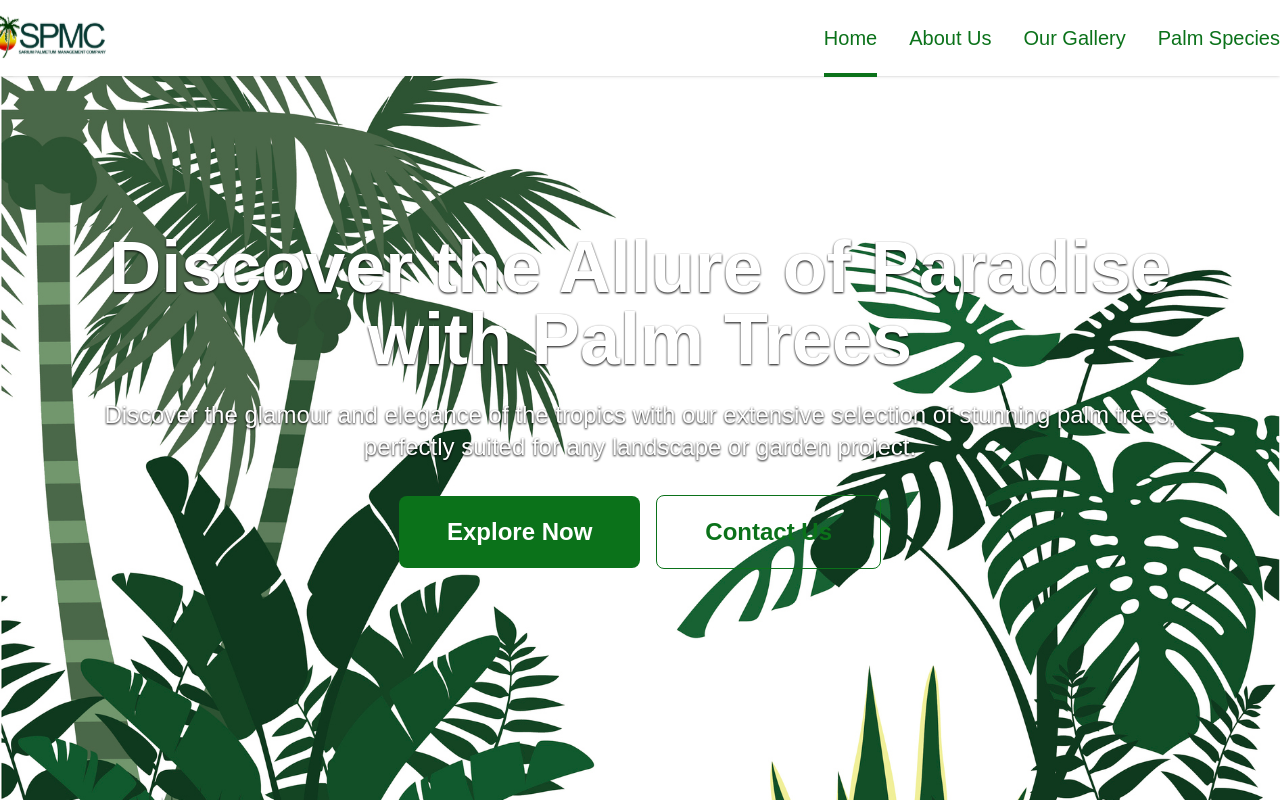
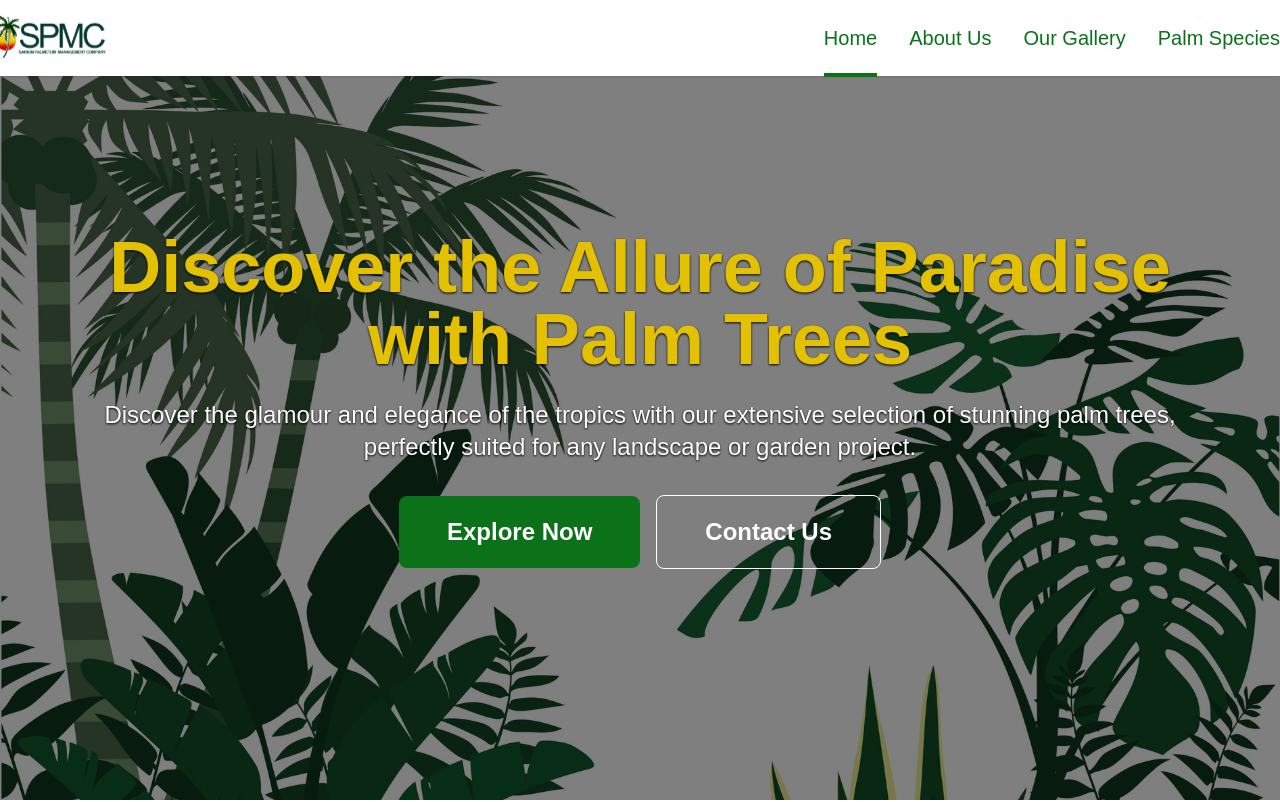
Before and after one commit to oseogbe/SPMC, a Next.js app: page / in a window 1280 px wide. Shown: the top 802 px of the page. Built offline with nearby package versions, Linux system fonts and the light colour scheme; a web font is replaced by a local one; what tailwindcss-inner-border would draw is missing.

Commit message:
hero update

```diff
--- a/app/components/Hero.tsx
+++ b/app/components/Hero.tsx
@@ -4,63 +4,19 @@ import { useRouter } from "next/navigation"
 
 const Hero = () => {
     const router = useRouter()
-    // const videoRef = useRef<HTMLVideoElement | null>(null)
-    // const [overlayHeight, setOverlayHeight] = useState<number | null>(null)
-    // const [readyState, setReadyState] = useState<number>(0);
-
-    // const handleVideoLoadedMetadata = () => {
-    //     if (videoRef.current) {
-    //         setOverlayHeight(videoRef.current.clientHeight);
-    //     }
-    // };
-
-    // useEffect(() => {
-    //     let videoElement = videoRef.current;
-
-    //     if (videoElement) {
-    //         // If video metadata is already loaded, set the overlay height
-    //         if (videoElement.readyState >= 1) {
-    //             setReadyState(videoElement.readyState);
-    //             setOverlayHeight(videoElement.clientHeight);
-    //         } else {
-    //             // If metadata is not loaded yet, use the event listener
-    //             videoElement.addEventListener('loadedmetadata', handleVideoLoadedMetadata);
-    //         }
-    //     }
-
-    //     // Cleanup event listener on component unmount
-    //     return () => {
-    //         if (videoElement) {
-    //             videoElement.removeEventListener('loadedmetadata', handleVideoLoadedMetadata);
-    //         }
-    //     };
-    // }, [readyState])
 
     return (
-        <div className="h-screen">
-            {/* <video autoPlay loop muted>
-                <source src="/video/spmc_video.mp4" type="video/mp4" />
-            </video>
-            <div className={`absolute top-0 w-full h-screen bg-[rgba(0,0,0,0.5)] flex items-center selection:bg-transparent`}>
-                <div className="w-full max-w-7xl mx-auto p-4 lg:p-0">
-                    <div className="text-center">
-                        <h1 className="text-4xl lg:text-7xl font-bold text-white text-shadow-lg">Discover the Allure of Paradise <br className="hidden lg:block" />with Palm Trees</h1>
-                        <p className="mt-6 text-lg lg:text-2xl text-white text-shadow-md">Discover the glamour and elegance of the tropics with our extensive selection of stunning palm trees, <br className="hidden lg:block" />perfectly suited for any landscape or garden project.</p>
-                        <div className="mt-8 flex items-center justify-center space-x-4">
-                            <button className="bg-secondary text-white text-lg lg:text-2xl font-semibold px-8 py-4 lg:px-12 lg:py-5 rounded lg:rounded-lg" onClick={() => router.push('/palm-species')}>Explore Now</button>
-                            <button className="bg-transparent text-white inner-border border-white text-lg lg:text-2xl font-semibold px-8 py-4 lg:px-12 lg:py-5 rounded lg:rounded-lg" onClick={() => router.push('/contact-us')}>Contact Us</button>
-                        </div>
-                    </div>
-                </div>
-            </div> */}
+        <div className="relative h-screen">
             <div className="absolute inset-0 bg-[url(/img/palm-forest.jpg)] bg-cover bg-top bg-no-repeat flex items-center selection:bg-transparent">
+                {/* Overlay */}
+                <div className="absolute inset-0 bg-[rgba(0,0,0,0.5)]"></div>
                 <div className="max-w-7xl mx-auto p-4 lg:p-0">
                     <div className="text-center">
-                        <h1 className="text-4xl lg:text-7xl font-bold text-white drop-shadow-[0_1.2px_1.2px_rgba(0,0,0,1)]">Discover the Allure of Paradise <br className="hidden lg:block" />with Palm Trees</h1>
-                        <p className="mt-6 text-lg lg:text-2xl text-gray-900 md:text-white md:drop-shadow-[0_1.2px_1.2px_rgba(0,0,0,1)]">Discover the glamour and elegance of the tropics with our extensive selection of stunning palm trees, <br className="hidden lg:block" />perfectly suited for any landscape or garden project.</p>
+                        <h1 className="text-4xl lg:text-7xl font-bold text-[#E3C100] drop-shadow-[0_1.2px_1.2px_rgba(0,0,0,1)]">Discover the Allure of Paradise <br className="hidden lg:block" />with Palm Trees</h1>
+                        <p className="mt-6 text-lg lg:text-2xl text-white md:drop-shadow-[0_1.2px_1.2px_rgba(0,0,0,1)]">Discover the glamour and elegance of the tropics with our extensive selection of stunning palm trees, <br className="hidden lg:block" />perfectly suited for any landscape or garden project.</p>
                         <div className="mt-8 flex items-center justify-center space-x-4">
-                            <button className="bg-primary text-white text-md lg:text-2xl font-semibold px-8 py-4 lg:px-12 lg:py-5 rounded lg:rounded-lg" onClick={() => router.push('/palm-species')}>Explore Now</button>
-                            <button className="bg-transparent text-primary border border-primary inner-border text-md lg:text-2xl font-semibold px-8 py-4 lg:px-12 lg:py-5 rounded lg:rounded-lg" onClick={() => router.push('/contact-us')}>Contact Us</button>
+                            <button className="bg-primary text-white text-md lg:text-2xl font-semibold px-8 py-4 lg:px-12 lg:py-5 rounded lg:rounded-lg z-10" onClick={() => router.push('/palm-species')}>Explore Now</button>
+                            <button className="bg-transparent text-white border border-white inner-border text-md lg:text-2xl font-semibold px-8 py-4 lg:px-12 lg:py-5 rounded lg:rounded-lg z-10" onClick={() => router.push('/contact-us')}>Contact Us</button>
                         </div>
                     </div>
                 </div>
```
